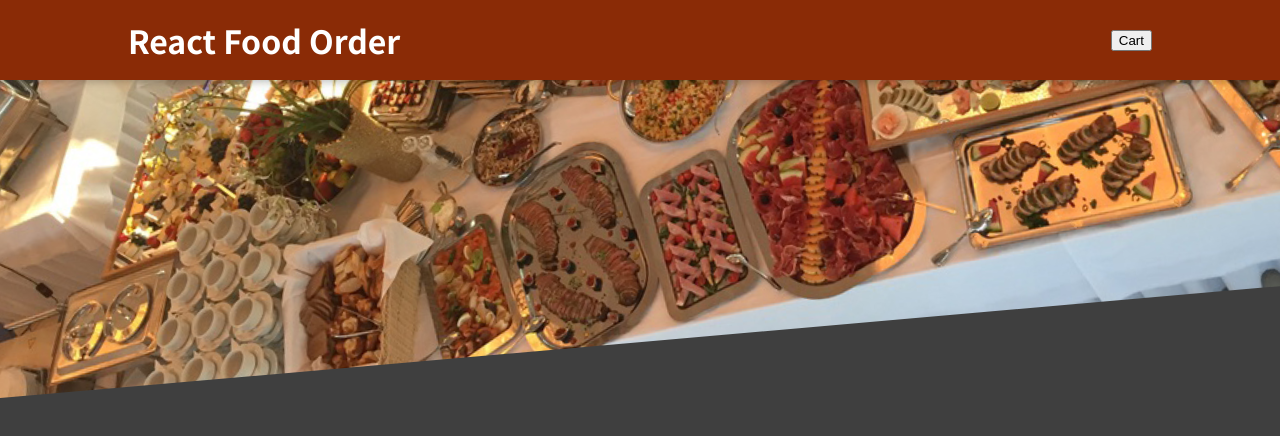
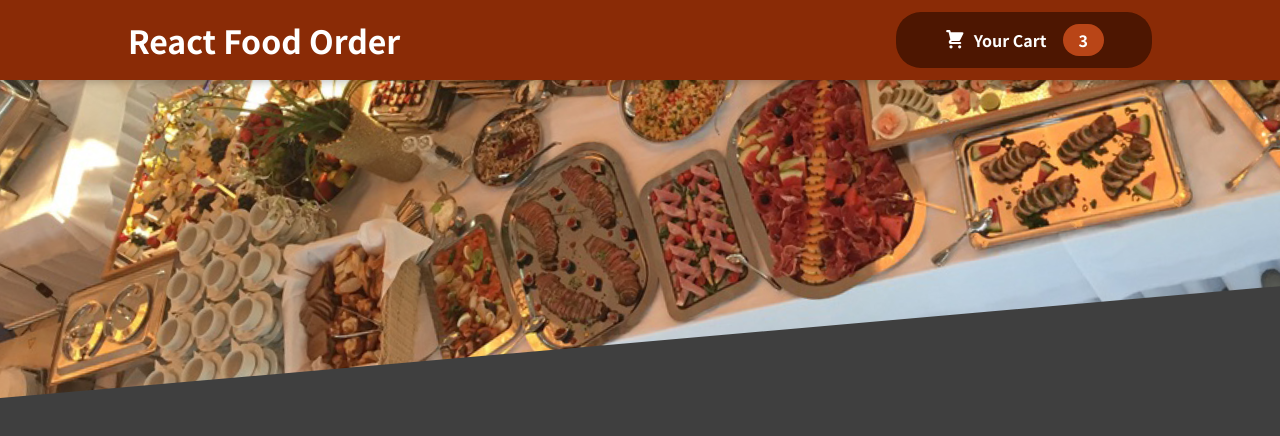
Before and after one commit to vuki247/react-food-order, a React (Create React App) app: page / in a window 1280 px wide. Shown: the top 436 px of the page. Built offline with nearby package versions, Linux system fonts and the light colour scheme.

Commit message:
Add the Cart Button Component

```diff
--- /dev/null
+++ b/src/components/Cart/CartIcon.js
@@ -0,0 +1,13 @@
+const CartIcon = () => {
+  return (
+    <svg
+      xmlns="http://www.w3.org/2000/svg"
+      viewBox="0 0 20 20"
+      fill="currentColor"
+    >
+      <path d="M3 1a1 1 0 000 2h1.22l.305 1.222a.997.997 0 00.01.042l1.358 5.43-.893.892C3.74 11.846 4.632 14 6.414 14H15a1 1 0 000-2H6.414l1-1H14a1 1 0 00.894-.553l3-6A1 1 0 0017 3H6.28l-.31-1.243A1 1 0 005 1H3zM16 16.5a1.5 1.5 0 11-3 0 1.5 1.5 0 013 0zM6.5 18a1.5 1.5 0 100-3 1.5 1.5 0 000 3z" />
+    </svg>
+  );
+};
+
+export default CartIcon;
--- a/src/components/Layout/Header.js
+++ b/src/components/Layout/Header.js
@@ -1,5 +1,6 @@
 import React from "react";
 
+import HeaderCartButton from "./HeaderCartButton";
 import mealsImage from "../../assets/meals.jpeg";
 
 import classes from "./Header.module.css";
@@ -9,7 +10,7 @@
     <React.Fragment>
       <header className={classes.header}>
         <h1>React Food Order</h1>
-        <button>Cart</button>
+        <HeaderCartButton />
       </header>
       <div className={classes["main-image"]}>
         <img src={mealsImage} alt="A table full of delicious food!" />
--- /dev/null
+++ b/src/components/Layout/HeaderCartButton.js
@@ -0,0 +1,16 @@
+import CartIcon from "../Cart/CartIcon";
+import classes from "./HeaderCartButton.module.css";
+
+const HeaderCartButton = (props) => {
+  return (
+    <button className={classes.button}>
+      <span className={classes.icon}>
+        <CartIcon />
+      </span>
+      <span>Your Cart</span>
+      <span className={classes.badge}>3</span>
+    </button>
+  );
+};
+
+export default HeaderCartButton;
--- /dev/null
+++ b/src/components/Layout/HeaderCartButton.module.css
@@ -0,0 +1,59 @@
+.button {
+  cursor: pointer;
+  font: inherit;
+  border: none;
+  background-color: #4d1601;
+  color: white;
+  padding: 0.75rem 3rem;
+  display: flex;
+  justify-content: space-around;
+  align-items: center;
+  border-radius: 25px;
+  font-weight: bold;
+}
+
+.button:hover,
+.button:active {
+  background-color: #2c0d00;
+}
+
+.icon {
+  width: 1.35rem;
+  height: 1.35rem;
+  margin-right: 0.5rem;
+}
+
+.badge {
+  background-color: #b94517;
+  padding: 0.25rem 1rem;
+  border-radius: 25px;
+  margin-left: 1rem;
+  font-weight: bold;
+}
+
+.button:hover .badge,
+.button:active .badge {
+  background-color: #92320c;
+}
+
+.bump {
+  animation: bump 300ms ease-out;
+}
+
+@keyframes bump {
+  0% {
+    transform: scale(1);
+  }
+  10% {
+    transform: scale(0.9);
+  }
+  30% {
+    transform: scale(1.1);
+  }
+  50% {
+    transform: scale(1.15);
+  }
+  100% {
+    transform: scale(1);
+  }
+}
```
Also changed, not shown: 1 other file (tests, documents, lock files or other folders).
